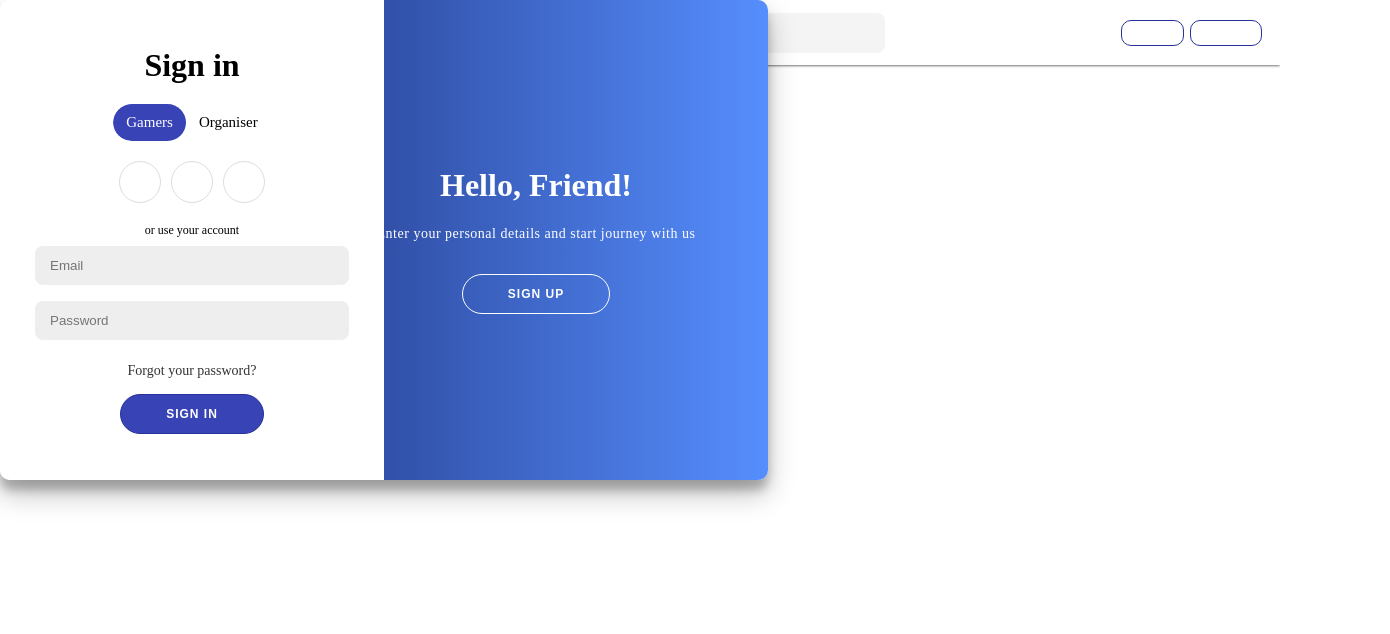
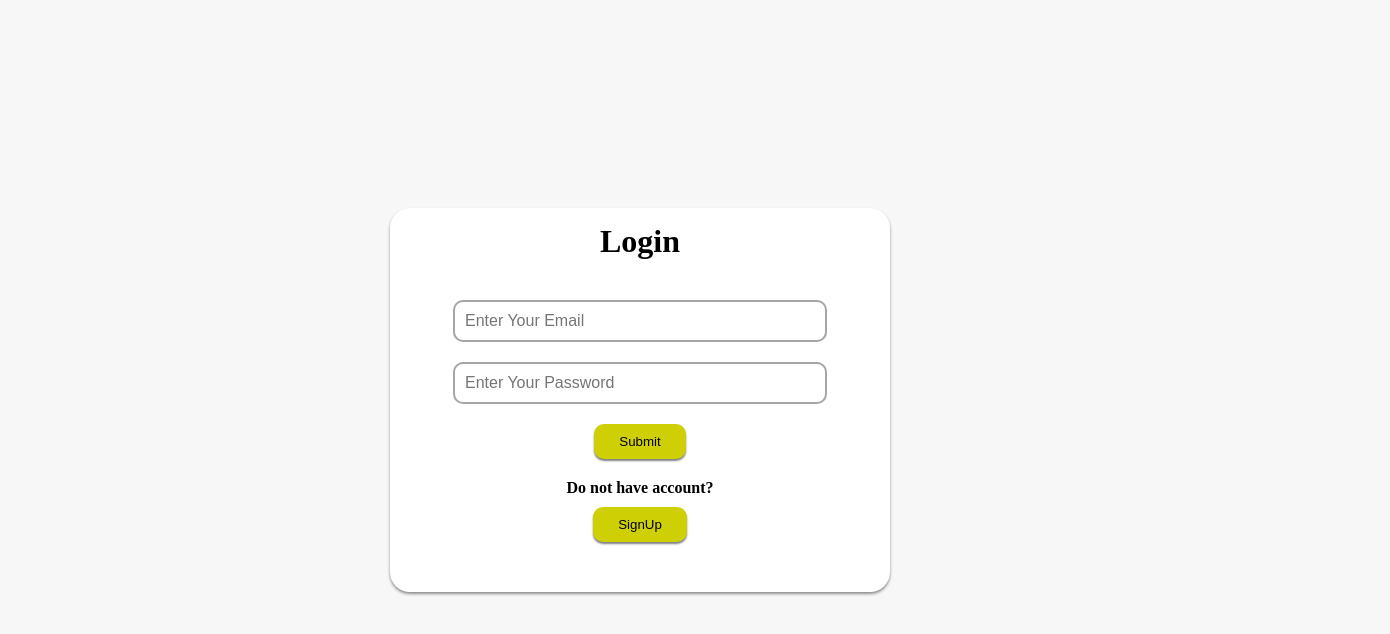
Before and after one commit to shivang-16/Quicker-NotesApp-Frontend, a React (Vite) app: page /login in a window 1280 px wide. Shown: the top 634 px of the page, 1390 px wide, since content can reach past the window. Built offline with nearby package versions, Linux system fonts and the light colour scheme.

Commit message:
design added

```diff
--- a/package.json
+++ b/package.json
@@ -12,6 +12,7 @@
   "dependencies": {
     "react": "^18.2.0",
     "react-dom": "^18.2.0",
+    "react-hot-toast": "^2.4.1",
     "react-router-dom": "^6.15.0"
   },
   "devDependencies": {
--- a/src/App.jsx
+++ b/src/App.jsx
@@ -12,7 +12,7 @@ function App() {
   return (
    <>
    <Router>
-   <Navbar sidebarWidth={sidebarWidth} setSidebarWidth={setSidebarWidth}/>
+   {/* <Navbar sidebarWidth={sidebarWidth} setSidebarWidth={setSidebarWidth}/> */}
    <Routes>
 
    <Route exact path='/' element={
@@ -23,6 +23,9 @@ function App() {
    <Route exact path='/login' element={
       <Login/>
    }/>
+   <Route exact path='/signup' element={
+      <SignUp/>
+   }/>
 
    </Routes>
    </Router>
--- a/src/components/Login.jsx
+++ b/src/components/Login.jsx
@@ -1,69 +1,26 @@
 import React from 'react'
 import '../styles/login.css'
+import { Link } from 'react-router-dom'
 const Login = () => {
   return (
    <>
-    <div className="container" id="container">
-        <div className="form-container sign-up-container">
-            <form action="#">
-                <h1>Create Account</h1>
-                <div className="slider-container">
-                    <div className="slider-button">
-                        <div className="slider-option active">Gamers</div>
-                        <div className="slider-option">Organiser</div>
-                    </div>
-                </div>
-
-
-                <div className="social-container">
-                    <a href="#" className="social"><i className="fab fa-facebook-f"></i></a>
-                    <a href="#" className="social"><i className="fab fa-google-plus-g"></i></a>
-                    <a href="#" className="social"><i className="fab fa-linkedin-in"></i></a>
-                </div>
-                <span>or use your email for registration</span>
-                <input type="text" placeholder="Name" />
-                <input type="email" placeholder="Email" />
-                <input type="password" placeholder="Password" />
-                <button>Sign Up</button>
-            </form>
+    <div className='login-box'>
+      <div className='login-card'>
+        <div className="login-header">
+          <h1>Login</h1>
         </div>
-        <div className="form-container sign-in-container">
-            <form action="#">
-                <h1>Sign in</h1>
-                <div className="slider-container">
-                    <div className="slider-button">
-                        <div className="slider-option active">Gamers</div>
-                        <div className="slider-option">Organiser</div>
-                    </div>
-                </div>
-
-
-                <div className="social-container">
-                    <a href="#" className="social"><i className="fab fa-facebook-f"></i></a>
-                    <a href="#" className="social"><i className="fab fa-google-plus-g"></i></a>
-                    <a href="#" className="social"><i className="fab fa-linkedin-in"></i></a>
-                </div>
-                <span>or use your account</span>
-                <input type="email" placeholder="Email" />
-                <input type="password" placeholder="Password" />
-                <a href="#">Forgot your password?</a>
-                <button>Sign In</button>
-            </form>
+        <div className='login-content'>
+          <form action="">
+          <input type="text" name='email' placeholder='Enter Your Email'/>
+          <input type="password" name='password' placeholder='Enter Your Password'/>
+          <button className='login-btn' type='submit'>Submit</button>
+          </form>
+          <div className='signup-button'>
+            <p>Do not have account?</p>
+            <Link to="/signup"><button className='login-btn'>SignUp</button></Link>
+          </div>
         </div>
-        <div className="overlay-container">
-            <div className="overlay">
-                <div className="overlay-panel overlay-left">
-                    <h1>Welcome Back!</h1>
-                    <p>To keep connected with us please login with your personal info</p>
-                    <button className="ghost" id="signIn">Sign In</button>
-                </div>
-                <div className="overlay-panel overlay-right">
-                    <h1>Hello, Friend!</h1>
-                    <p>Enter your personal details and start journey with us</p>
-                    <button className="ghost" id="signUp">Sign Up</button>
-                </div>
-            </div>
-        </div>
+      </div>
     </div>
    </>
   )
--- a/src/components/SignUp.jsx
+++ b/src/components/SignUp.jsx
@@ -1,8 +1,31 @@
-import React from 'react'
+import React, {useState} from 'react'
+import { Link } from 'react-router-dom'
+const SignUp = () => {
 
-const SignUp = () => {
+   const [name, setName] = useState('')
+   const [email, setEmail] = useState('')
+   const [password, setPassword] = useState('')
+
   return (
-    <div>SignUp</div>
+    <div className='login-box'>
+    <div className='login-card'>
+      <div className="login-header">
+        <h1>Signup</h1>
+      </div>
+      <div className='login-content'>
+        <form action="">
+        <input type="text" placeholder='Enter Your Name' value={name} onChange={(e)=>setName(e.target.value)}/>
+        <input type="text" name='email' placeholder='Enter Your Email' value={email} onChange={(e)=>setEmail(e.target.value)}/>
+        <input type="password" name='password' placeholder='Enter Your Password' value={password} onChange={(e)=>setPassword(e.target.value)}/>
+        <button className='login-btn' type='submit'>Submit</button>
+        </form>
+        <div className='signup-button'>
+          <p>Already have account?</p>
+          <Link to="/login"><button className='login-btn'>Login</button></Link>
+        </div>
+      </div>
+    </div>
+  </div>
   )
 }
 
--- a/src/styles/app.css
+++ b/src/styles/app.css
@@ -1,6 +1,11 @@
 *{
     padding: 0;
     margin: 0;
+}
+body{
+  display: flex;
+  flex-direction: column;
+  align-items: center;
 }
 .navbar{
     height: 65px;
--- a/src/styles/login.css
+++ b/src/styles/login.css
@@ -1,258 +1,65 @@
 @import url("https://fonts.googleapis.com/css?family=Montserrat:400,800");
 
-
-
-/* body {
-  background: #f6f5f7;
-  display: flex;
-  justify-content: center;
-  align-items: center;
-  flex-direction: column;
-  font-family: "Montserrat", sans-serif;
-  height: 100vh;
-  margin: -20px 0 50px;
-} */
-
-
-
-h1 {
-  font-weight: bold;
-  margin: 0;
+.login-box{
+    /* border: 2px solid red; */
+    height: 100vh;
+    width: 1500px;
+    display: flex;
+    align-items: center;
+    justify-content: center;
+    background-color: rgb(247, 247, 247);
+}
+.login-card{
+    /* border: 2px solid blue; */
+    /* height: 500px; */
+    width: 500px;
+    background-color: white;
+    border-radius: 20px;
+    box-shadow: 0px 2px 3px rgb(141, 141, 141);
+}
+.login-header{
+    text-align: center;
+    margin: 15px 0px;
+}
+.login-content{
+    /* border: 2px solid red; */
+    margin: 30px 0px;
+}
+.login-content form{
+    display: flex;
+    flex-direction: column;
+    align-items: center;
+    /* padding: 30px 0px; */
+}
+.login-content input{
+    width: 40px;
+    border-radius: 10px;
+    border: 2px solid rgb(165, 165, 165);
+    width: 70%;
+    padding: 10px 10px;
+    margin: 10px 0px;
+    font-size: 16px;
 }
 
-h2 {
-  text-align: center;
+.signup-button{
+    /* border: 1px solid red; */
+    display: flex;
+    flex-direction: column;
+    align-items: center;
+    padding: 20px 0px;
 }
-
-p {
-  font-size: 14px;
-  font-weight: 100;
-  line-height: 20px;
-  letter-spacing: 0.5px;
-  margin: 20px 0 30px;
+.signup-button p{
+    font-weight: bold;
 }
-
-span {
-  font-size: 12px;
+.login-btn{
+    padding: 10px 25px;
+    border-radius: 10px;
+    background-color: rgb(207, 207, 6);
+    /* font-size: 18px; */
+    border: none;
+    box-shadow: 0px 2px 2px gray;
+    margin-top: 10px;
 }
-
-a {
-  color: #333;
-  font-size: 14px;
-  text-decoration: none;
-  margin: 15px 0;
+.login-btn:hover{
+    cursor: pointer;
 }
-
-button {
-  border-radius: 20px;
-  border: 1px solid #28329b;
-  background-color: #3843b5;
-  color: #ffffff;
-  font-size: 12px;
-  font-weight: bold;
-  padding: 12px 45px;
-  letter-spacing: 1px;
-  text-transform: uppercase;
-  transition: transform 80ms ease-in;
-}
-
-button:active {
-  transform: scale(0.95);
-}
-
-button:focus {
-  outline: none;
-}
-
-button.ghost {
-  background-color: transparent;
-  border-color: #ffffff;
-}
-
-form {
-  background-color: #ffffff;
-  display: flex;
-  align-items: center;
-  justify-content: center;
-  flex-direction: column;
-  padding: 0 50px;
-  height: 100%;
-  text-align: center;
-}
-
-input {
-  background-color: #eee;
-  border: none;
-  padding: 12px 15px;
-  margin: 8px 0;
-  border-radius: 8px;
-  width: 100%;
-}
-
-.container {
-  background-color: #fff;
-  border-radius: 10px;
-  box-shadow: 0 14px 28px rgba(0, 0, 0, 0.25), 0 10px 10px rgba(0, 0, 0, 0.22);
-  position: relative;
-  overflow: hidden;
-  width: 768px;
-  max-width: 100%;
-  min-height: 480px;
-}
-
-.form-container {
-  position: absolute;
-  top: 0;
-  height: 100%;
-  transition: all 0.6s ease-in-out;
-}
-
-.sign-in-container {
-  left: 0;
-  width: 50%;
-  z-index: 2;
-}
-
-.container.right-panel-active .sign-in-container {
-  transform: translateX(100%);
-}
-
-.sign-up-container {
-  left: 0;
-  width: 50%;
-  opacity: 0;
-  z-index: 1;
-}
-
-.container.right-panel-active .sign-up-container {
-  transform: translateX(100%);
-  opacity: 1;
-  z-index: 5;
-  animation: show 0.6s;
-}
-
-@keyframes show {
-  0%,
-  49.99% {
-    opacity: 0;
-    z-index: 1;
-  }
-
-  50%,
-  100% {
-    opacity: 1;
-    z-index: 5;
-  }
-}
-
-.overlay-container {
-  position: absolute;
-  top: 0;
-  left: 50%;
-  width: 50%;
-  height: 100%;
-  overflow: hidden;
-  transition: transform 0.6s ease-in-out;
-  z-index: 100;
-}
-
-.container.right-panel-active .overlay-container {
-  transform: translateX(-100%);
-}
-
-.overlay {
-  background: #4151ff;
-  background: -webkit-linear-gradient(to right, #0c1252, #568efe);
-  background: linear-gradient(to right, #0c1252, #568efe);
-  background-repeat: no-repeat;
-  background-size: cover;
-  background-position: 0 0;
-  color: #ffffff;
-  position: relative;
-  left: -100%;
-  height: 100%;
-  width: 200%;
-  transform: translateX(0);
-  transition: transform 0.6s ease-in-out;
-}
-
-.container.right-panel-active .overlay {
-  transform: translateX(50%);
-}
-
-.overlay-panel {
-  position: absolute;
-  display: flex;
-  align-items: center;
-  justify-content: center;
-  flex-direction: column;
-  padding: 0 40px;
-  text-align: center;
-  top: 0;
-  height: 100%;
-  width: 50%;
-  transform: translateX(0);
-  transition: transform 0.6s ease-in-out;
-}
-
-.overlay-left {
-  transform: translateX(-20%);
-}
-
-.container.right-panel-active .overlay-left {
-  transform: translateX(0);
-}
-
-.overlay-right {
-  right: 0;
-  transform: translateX(0);
-}
-
-.container.right-panel-active .overlay-right {
-  transform: translateX(20%);
-}
-
-.social-container {
-  margin: 20px 0;
-}
-
-.social-container a {
-  border: 1px solid #dddddd;
-  border-radius: 50%;
-  display: inline-flex;
-  justify-content: center;
-  align-items: center;
-  margin: 0 5px;
-  height: 40px;
-  width: 40px;
-}
-
-/* Add these styles to your existing CSS */
-.slider-container {
-  display: flex;
-  justify-content: center;
-  align-items: center;
-  margin-top: 20px;
-}
-
-.slider-button {
-  display: flex;
-  background-color: #fff;
-  border-radius: 20px;
-  overflow: hidden;
-  font-size: 15px;
-}
-
-.slider-option {
-  flex: 1;
-  padding: 10px 13px;
-  text-align: center;
-  cursor: pointer;
-  transition: background-color 0.3s ease-in-out, color 0.3s ease-in-out;
-}
-
-.slider-option.active {
-  background-color: #3843b5;
-  color: #fff;
-  border-radius: 20px;
-}
```
Also changed, not shown: 1 other file (tests, documents, lock files or other folders).
